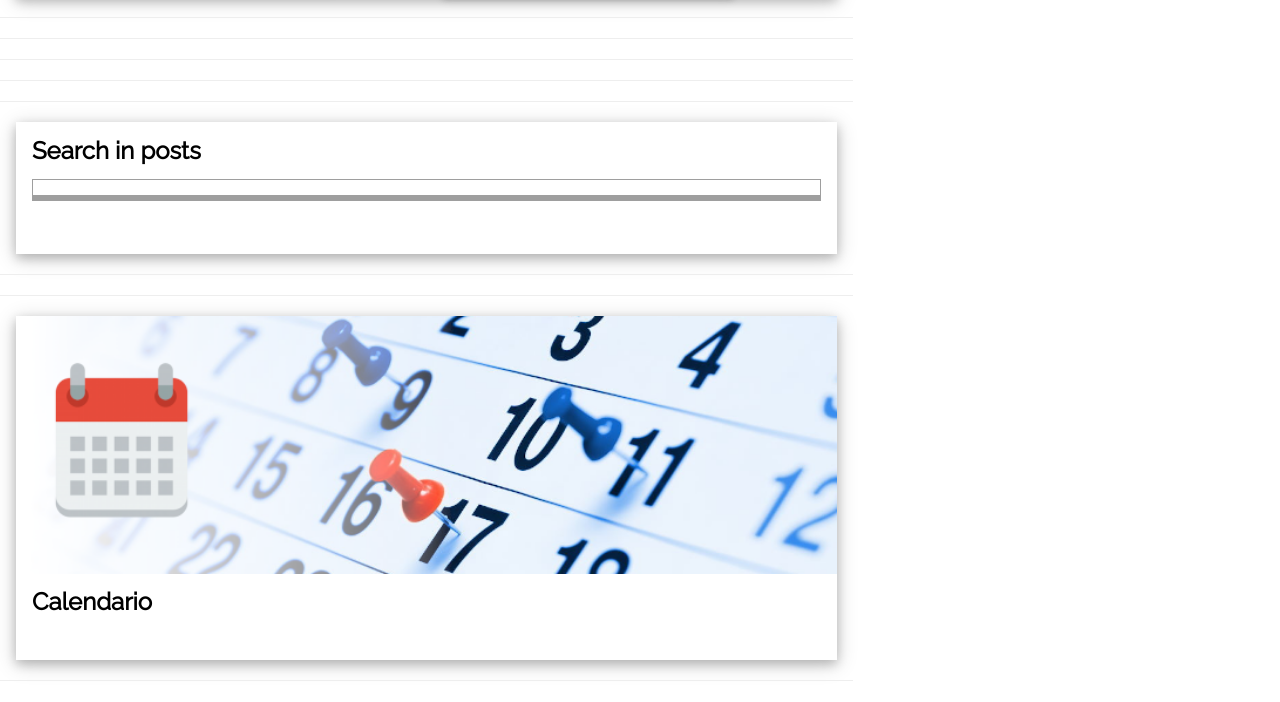
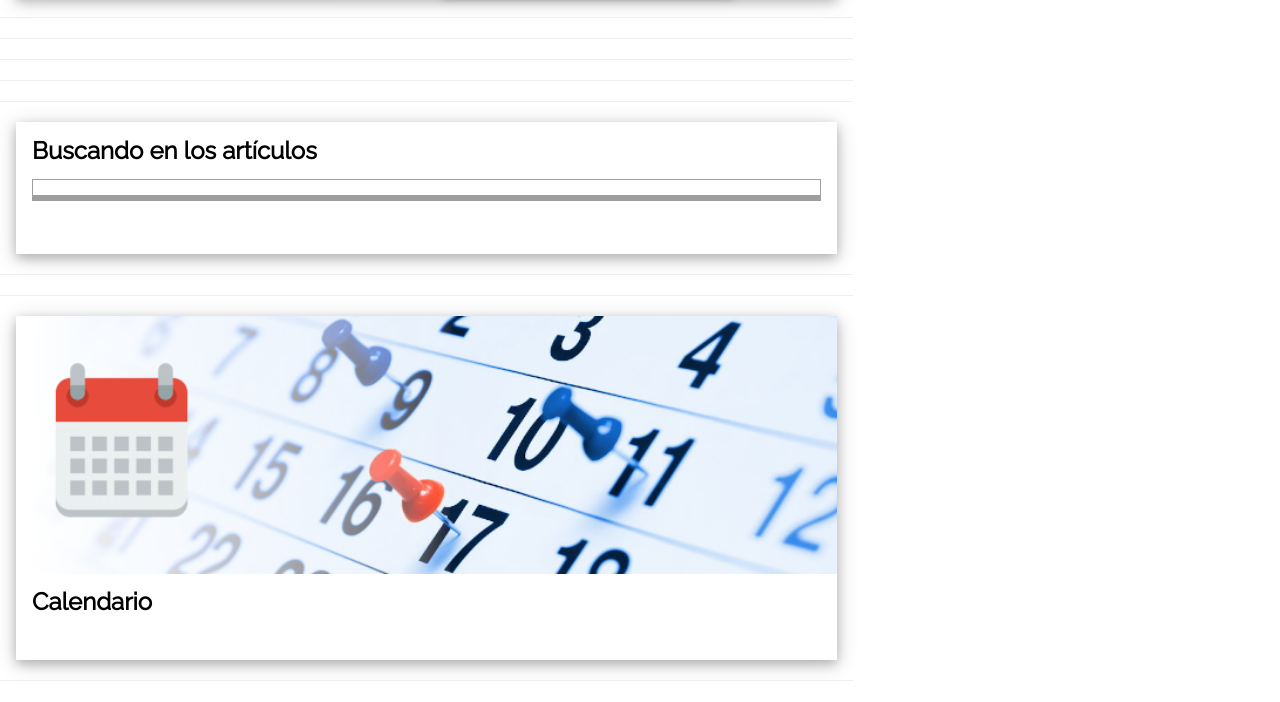
Before and after one commit to ctasantabarbara/ctasantabarbara.github.io, a plain HTML site: page index.html in a window 1280 px wide. Shown: the part 4030-4732 px from the top of the page. Drawn offline with nearby package versions, Linux system fonts and the light colour scheme; no server answers.

Commit message:
Update index.html

```diff
--- a/index.html
+++ b/index.html
@@ -358,7 +358,7 @@ and is wrapped around the whole page content, except for the footer in this exam
   <div class="w3-card-4 w3-margin w3-white">
 
     <div class="w3-container">
-      <h3><b>Search in posts</b></h3>
+      <h3><b>Buscando en los artículos</b></h3>
     </div>
 
     <div class="w3-container">
```
